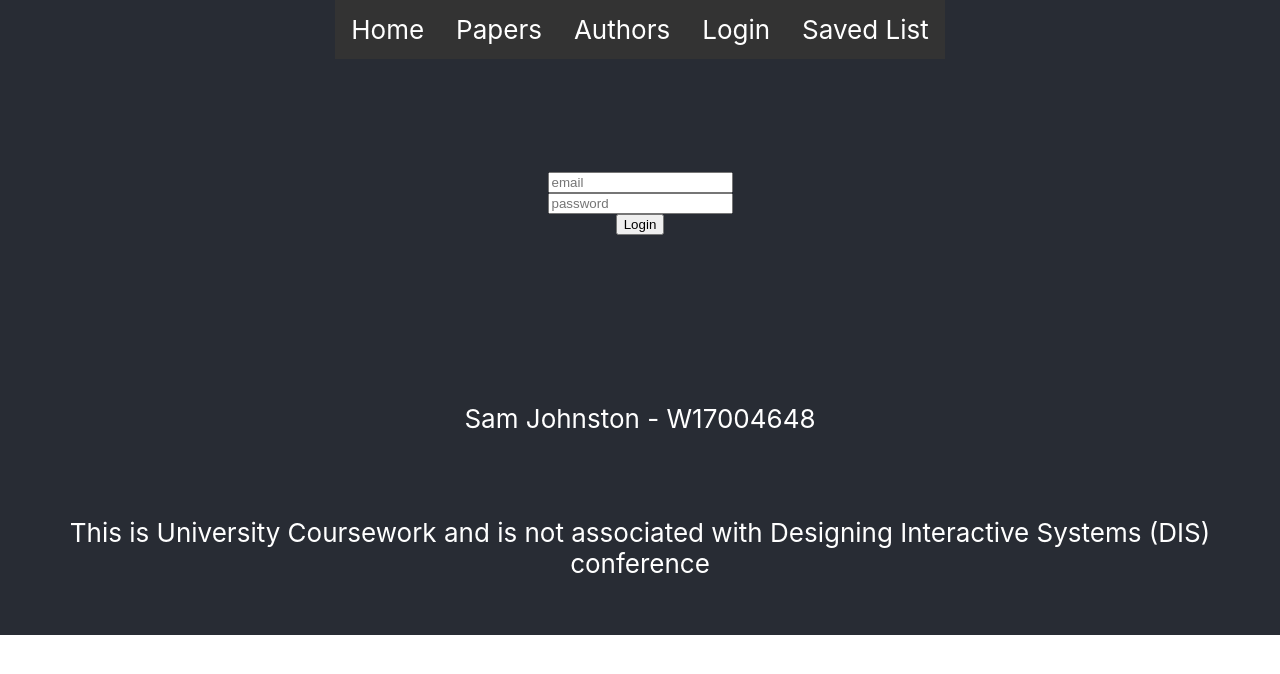
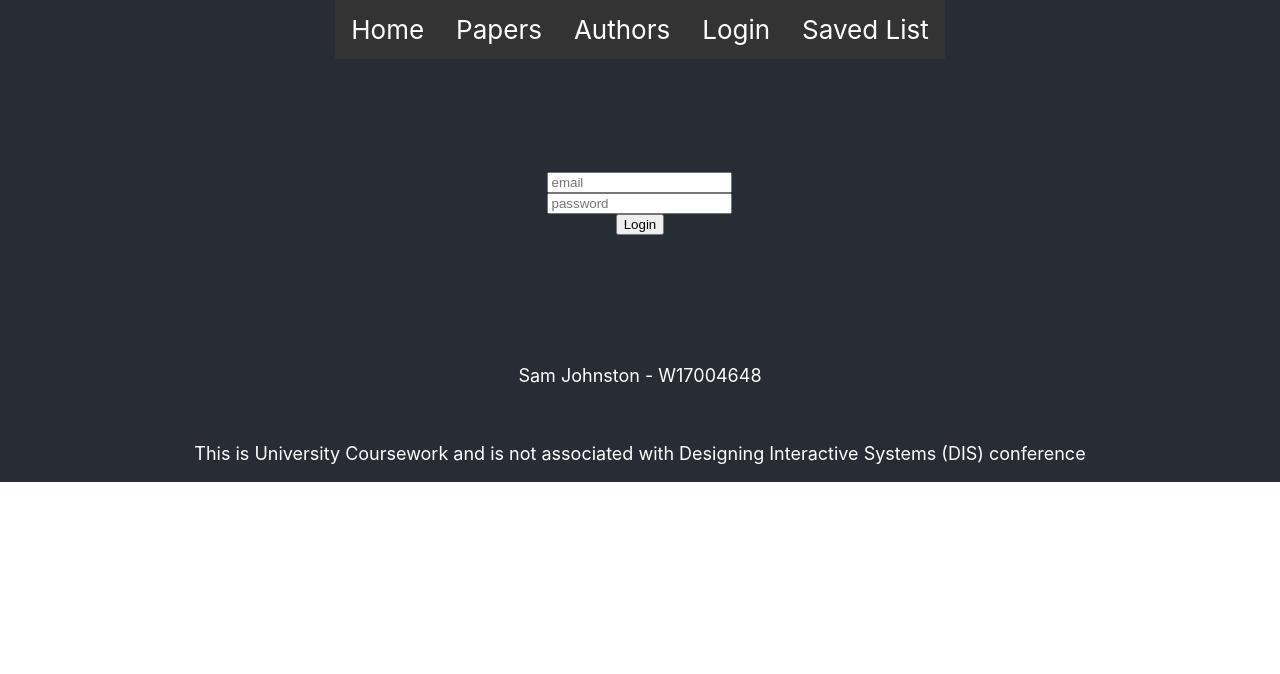
Before and after one commit to samjohnstonNE/Part2, a React (Create React App) app: page /kf6012/coursework/part2/readinglist.js in a window 1280 px wide. Shown: the top 674 px of the page. Built offline with nearby package versions, Linux system fonts and the light colour scheme.

Commit message:
Initialize project using Create React App

```diff
--- a/src/components/authorspage.js
+++ b/src/components/authorspage.js
@@ -67,7 +67,7 @@ class AuthorPage extends React.Component {
                     handleNextClick={this.handleNextClick}
                     handlePreviousClick={this.handlePreviousClick}
                 />
-                <Footer className="info"/>
+                <Footer />
             </div>
         )
     }
--- a/src/components/footer.js
+++ b/src/components/footer.js
@@ -16,7 +16,7 @@ class Footer extends React.Component {
 
     render() {
         return (
-            <div className="App-header">
+            <div className="info">
                 <p>Sam Johnston - W17004648</p>
                 <br/>
                 <p>This is University Coursework and is not associated
--- a/src/components/homepage.js
+++ b/src/components/homepage.js
@@ -22,9 +22,9 @@ class Homepage extends React.Component {
         return (
             <div className="App-header">
                 <img src={logo} className="App-logo" alt="logo" />
-                <p className="info"> Welcome to My App - Part 2 </p>
-                <Papers randomPaper={true} />
-                <Footer className="info"/>
+                <p> Welcome to My App - Part 2 </p>
+                <Papers className="info" randomPaper={true} />
+                <Footer />
             </div>
         )
     }
--- a/src/components/paperpage.js
+++ b/src/components/paperpage.js
@@ -82,7 +82,7 @@ class PaperPage extends React.Component {
                     handleNextClick={this.handleNextClick}
                     handlePreviousClick={this.handlePreviousClick}
                 />
-                <Footer className="info"/>
+                <Footer />
             </div>
         )
     }
--- a/src/components/readinglistpage.js
+++ b/src/components/readinglistpage.js
@@ -118,7 +118,7 @@ class ReadingListPage extends React.Component {
         return (
             <div>
                 {page}
-                <Footer className="info"/>
+                <Footer />
             </div>
         )
     }
--- a/src/components/savedlistpage.js
+++ b/src/components/savedlistpage.js
@@ -32,7 +32,7 @@ class SavedListPage extends React.Component {
         return (
             <div>
                 <SavedList />
-                <Footer className="info"/>
+                <Footer />
             </div>
         )
     }
```
